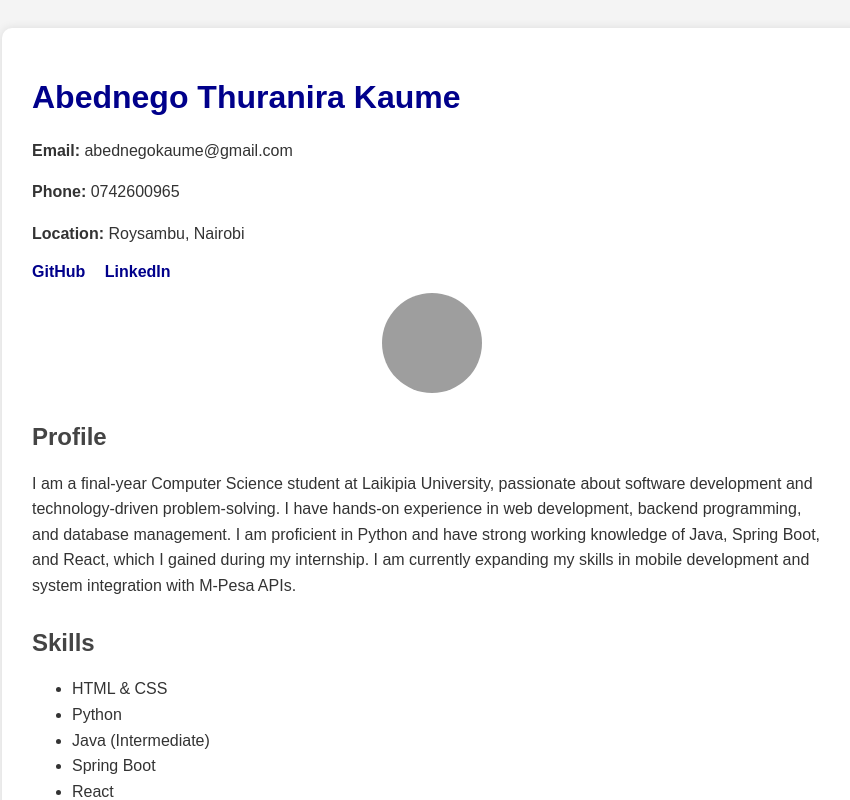
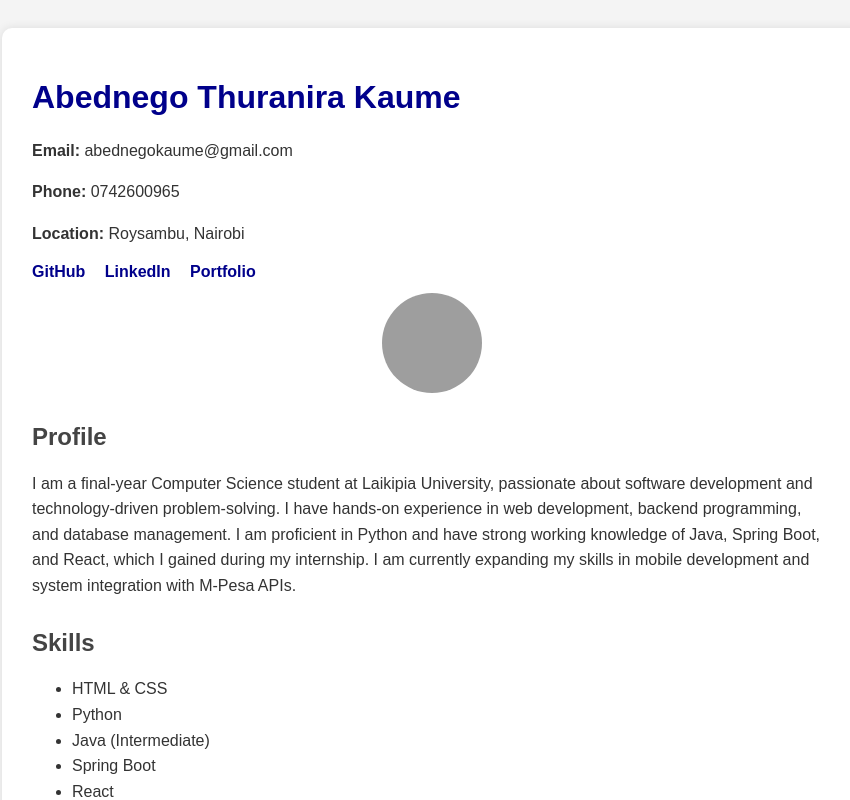
Before and after one commit to Abedie254/CV, a plain HTML site: page index.html in a window 1280 px wide. Shown: the top 800 px of the page, without its empty margins (208-1058 px from the left). Drawn offline with Linux system fonts and the light colour scheme; grey boxes are pictures that could not be loaded.

Commit message:
Added the link to portfolio

```diff
--- a/index.html
+++ b/index.html
@@ -81,6 +81,7 @@
     <div class="links">
       <a href="https://github.com/Abednego254" target="_blank">GitHub</a>
       <a href="https://www.linkedin.com/in/kaume-abednego-937469362" target="_blank">LinkedIn</a>
+      <a href="https://abedi.netlify.app/" target="_blank">Portfolio</a>
     </div>
     <img src="https://i.postimg.cc/brt8bqh1/IMG-20230304-112319-3-2.jpg0" alt="Profile Picture" class="profile-pic">
 
```
